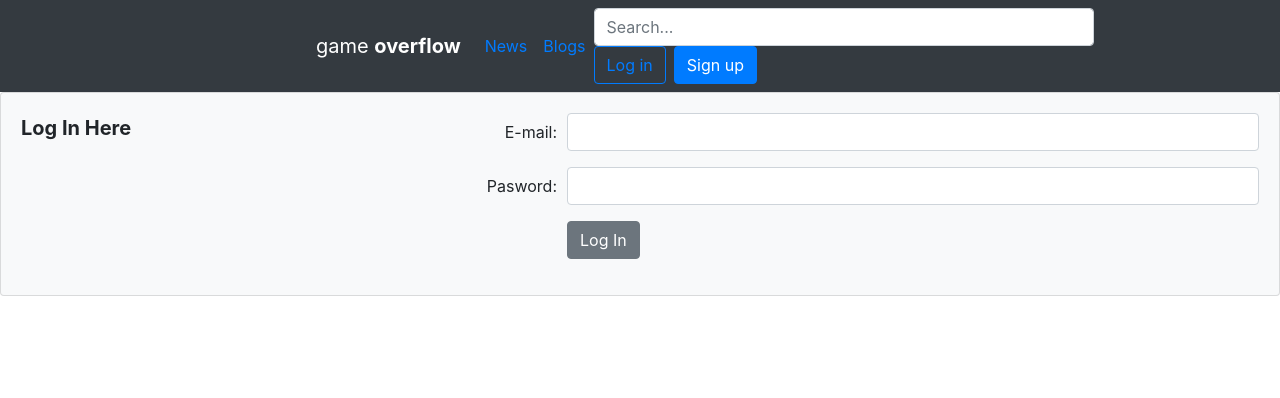
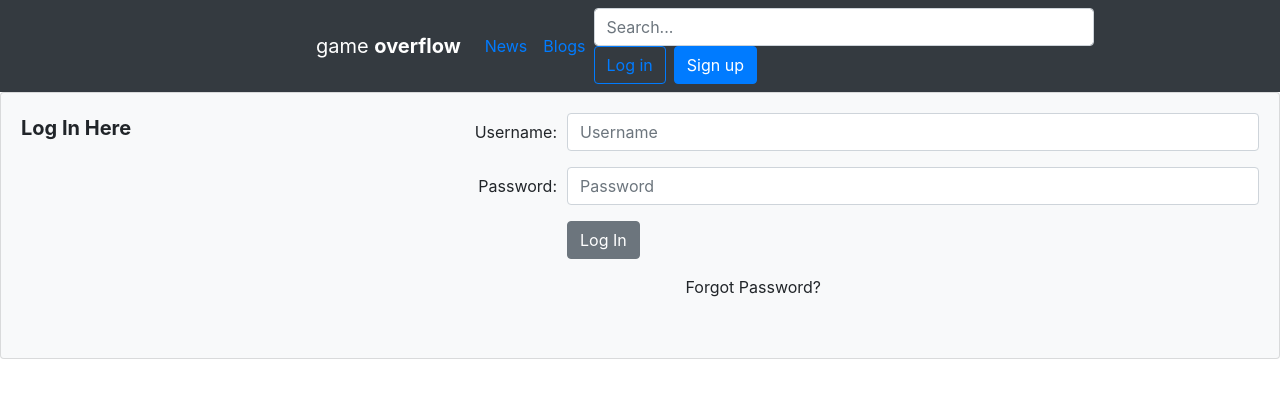
Before and after one commit to powerfist01/gameoverflow, a Vue app: page /login in a window 1280 px wide. Shown: the top 398 px of the page. Built offline with nearby package versions, Linux system fonts and the light colour scheme.

Commit message:
Forgot Password

```diff
--- a/src/views/Login.vue
+++ b/src/views/Login.vue
@@ -1,5 +1,5 @@
 <template>
-  <div id="signup">
+  <div id="login">
     <b-card bg-variant="light">
       <b-form-group
         label-cols-lg="3"
@@ -8,27 +8,47 @@
         label-class="font-weight-bold pt-0"
         class="mb-0"
       >
-        <b-form-group
-          label-cols-sm="3"
-          label="E-mail:"
-          label-align-sm="right"
-          label-for="nested-city"
-        >
-          <b-form-input id="nested-city"></b-form-input>
+        <b-form-group label-cols-sm="3" label="Username:" label-align-sm="right">
+          <b-form-input placeholder="Username" id="username"></b-form-input>
         </b-form-group>
 
-        <b-form-group
-          label-cols-sm="3"
-          label="Pasword:"
-          label-align-sm="right"
-          label-for="nested-state"
-        >
-          <b-form-input id="nested-state"></b-form-input>
+        <b-form-group label-cols-sm="3" label="Password:" label-align-sm="right">
+          <b-form-input placeholder="Password" id="password"></b-form-input>
         </b-form-group>
 
         <b-form-group label-cols-sm="3" label-align-sm="right">
           <b-button>Log In</b-button>
         </b-form-group>
+
+        <div class="forgot-pass">
+          <b-form-group label-cols-sm="3" >
+          <b-form-group
+            class="forgot"
+            v-b-modal.modal-center
+            label="Forgot Password?"
+            label-align-sm="left"
+          ></b-form-group>
+
+          <b-modal id="modal-center" hide-footer="true" centered title="Forgot Password?">
+            <p>Don't you worry, just give your email Id and we will send you a link to change password.</p>
+            <b-form-group label-size="lg" label-class="font-weight-bold pt-0" class="mb-0">
+              <b-form-group
+                label-cols-sm="2"
+                label="Email Id:"
+                placeholder="Email"
+                label-align-sm="left"
+              >
+                <b-form-input id="email" type="email"></b-form-input>
+              </b-form-group>
+
+              <b-form-group label-cols-sm="2">
+                <b-button>Send Link</b-button>
+              </b-form-group>
+            </b-form-group>
+          </b-modal>
+        </b-form-group>
+        </div>
+
       </b-form-group>
     </b-card>
   </div>
@@ -41,12 +61,17 @@ import "bootstrap-vue/dist/bootstrap-vue.css";
 export default {
   name: "Login",
   data() {
-      return {
-
-      }
-    }
+    return {};
+  }
 };
 </script>
 
 <style scoped>
+.forgot-pass{
+  width: 200px;
+  margin-left: 300px;
+}
+.forgot:hover {
+  cursor: pointer;
+}
 </style>
--- a/src/views/Signup.vue
+++ b/src/views/Signup.vue
@@ -10,45 +10,44 @@
       >
         <b-form-group
           label-cols-sm="3"
-          label="Name:"
+          label="Username:"
           label-align-sm="right"
-          label-for="nested-street"
         >
-          <b-form-input id="nested-street"></b-form-input>
+          <b-form-input id="username"></b-form-input>
         </b-form-group>
 
         <b-form-group
           label-cols-sm="3"
           label="E-mail:"
           label-align-sm="right"
-          label-for="nested-city"
+          label-for="email"
         >
-          <b-form-input id="nested-city"></b-form-input>
+          <b-form-input id="email"></b-form-input>
         </b-form-group>
 
         <b-form-group
           label-cols-sm="3"
           label="Pasword:"
           label-align-sm="right"
-          label-for="nested-state"
+          label-for="password"
         >
-          <b-form-input id="nested-state"></b-form-input>
+          <b-form-input id="password"></b-form-input>
         </b-form-group>
 
         <b-form-group
           label-cols-sm="3"
           label="Confirm Password:"
           label-align-sm="right"
-          label-for="nested-country"
+          label-for="confirm-password"
         >
-          <b-form-input id="nested-country"></b-form-input>
+          <b-form-input id="confirm-password"></b-form-input>
         </b-form-group>
 
         <b-form-group label-cols-sm="3" label-align-sm="right">
           <b-form-checkbox
-            id="checkbox-1"
+            id="checkbox"
             v-model="status"
-            name="checkbox-1"
+            name="checkbox"
             value="accepted"
             unchecked-value="not_accepted"
           >I agree to Gameoverflow Terms and Privacy Policy</b-form-checkbox>
```
